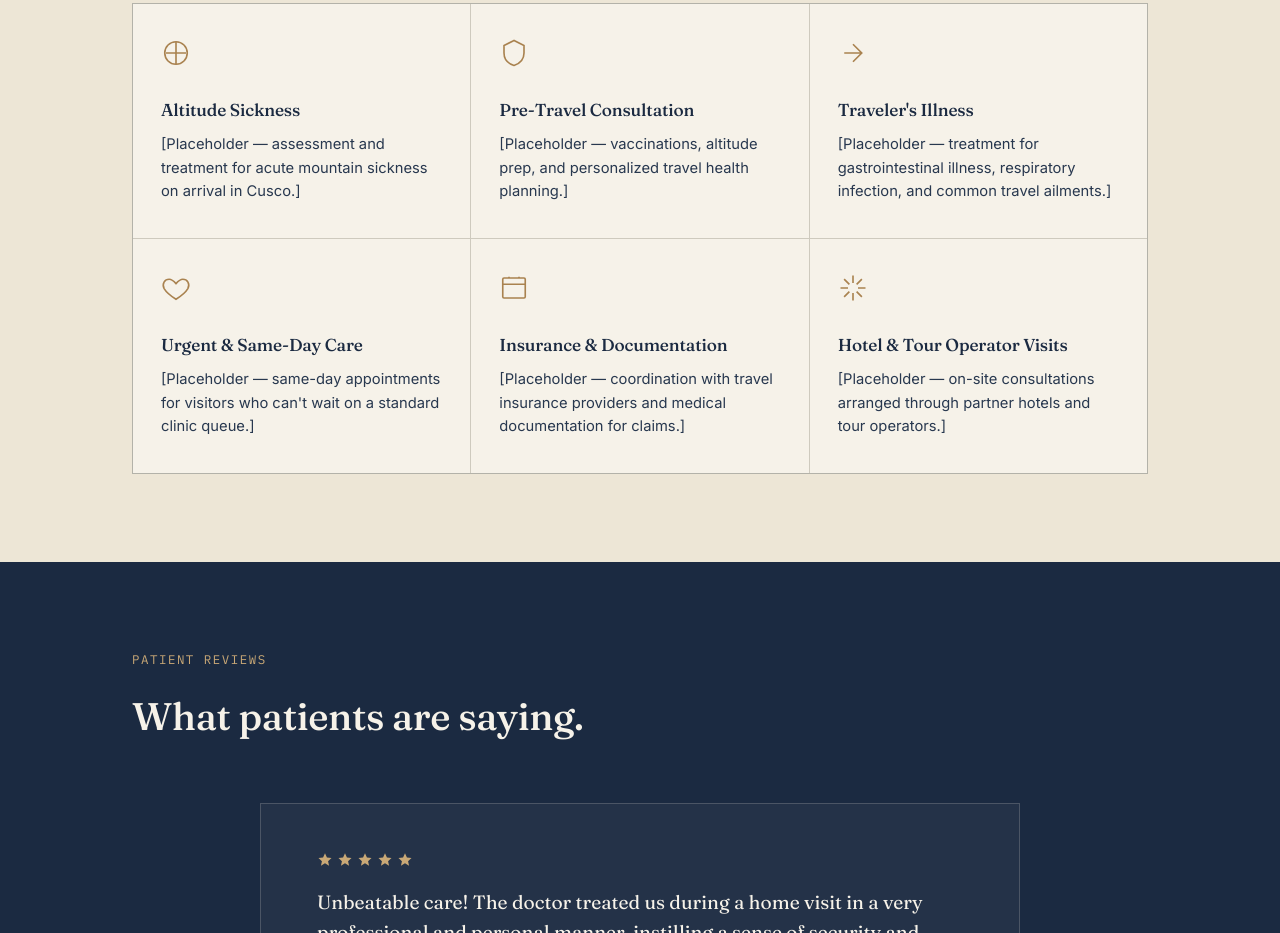
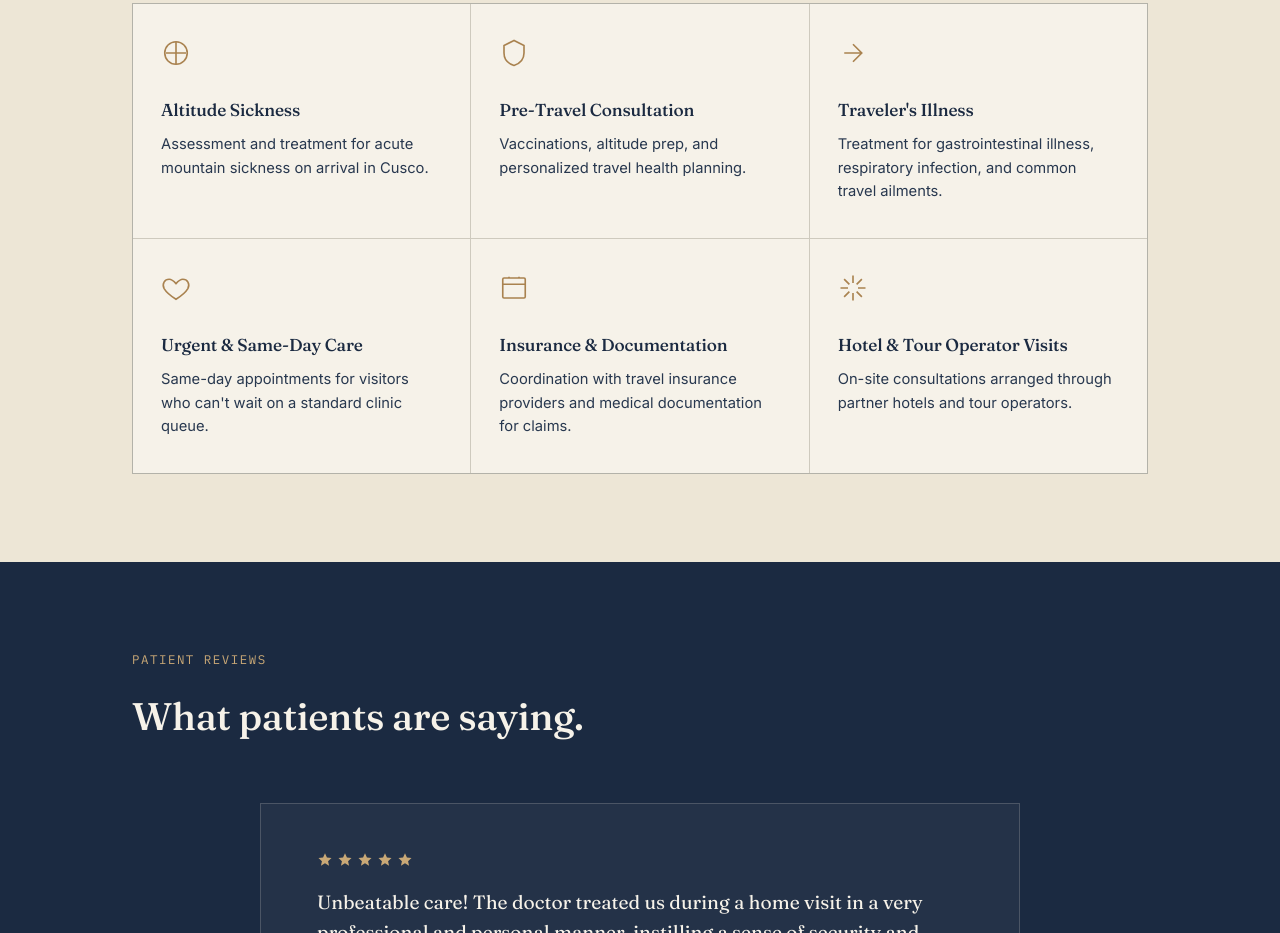
Before and after one commit to rhettjande-ai/drkaren-clinicwebsite, a plain HTML site: page index.html in a window 1280 px wide. Shown: the part 2518-3451 px from the top of the page. Drawn offline with Linux system fonts and the light colour scheme.

Commit message:
Replace placeholder text with actual service descriptions

```diff
--- a/index.html
+++ b/index.html
@@ -386,32 +386,32 @@
         <div class="service-card">
           <svg class="icon" viewBox="0 0 24 24" fill="none" xmlns="http://www.w3.org/2000/svg"><path d="M12 3v18M4 12h16" stroke="currentColor" stroke-width="1.3"/><circle cx="12" cy="12" r="9" stroke="currentColor" stroke-width="1.3"/></svg>
           <h3 data-en="Altitude Sickness" data-es="Mal de Altura">Altitude Sickness</h3>
-          <p data-en="[Placeholder — assessment and treatment for acute mountain sickness on arrival in Cusco.]" data-es="[Marcador de posición — evaluación y tratamiento del soroche agudo al llegar a Cusco.]">[Placeholder — assessment and treatment for acute mountain sickness on arrival in Cusco.]</p>
+          <p data-en="Assessment and treatment for acute mountain sickness on arrival in Cusco." data-es="Evaluación y tratamiento del soroche agudo al llegar a Cusco.">Assessment and treatment for acute mountain sickness on arrival in Cusco.</p>
         </div>
         <div class="service-card">
           <svg class="icon" viewBox="0 0 24 24" fill="none" xmlns="http://www.w3.org/2000/svg"><path d="M12 2L4 6v6c0 5 3.5 8.5 8 10 4.5-1.5 8-5 8-10V6l-8-4z" stroke="currentColor" stroke-width="1.3"/></svg>
           <h3 data-en="Pre-Travel Consultation" data-es="Consulta Previa al Viaje">Pre-Travel Consultation</h3>
-          <p data-en="[Placeholder — vaccinations, altitude prep, and personalized travel health planning.]" data-es="[Marcador de posición — vacunas, preparación para la altura y planificación de salud personalizada.]">[Placeholder — vaccinations, altitude prep, and personalized travel health planning.]</p>
+          <p data-en="Vaccinations, altitude prep, and personalized travel health planning." data-es="Vacunas, preparación para la altura y planificación de salud personalizada.">Vaccinations, altitude prep, and personalized travel health planning.</p>
         </div>
         <div class="service-card">
           <svg class="icon" viewBox="0 0 24 24" fill="none" xmlns="http://www.w3.org/2000/svg"><path d="M5 12h14M12 5l7 7-7 7" stroke="currentColor" stroke-width="1.3"/></svg>
           <h3 data-en="Traveler's Illness" data-es="Enfermedades del Viajero">Traveler's Illness</h3>
-          <p data-en="[Placeholder — treatment for gastrointestinal illness, respiratory infection, and common travel ailments.]" data-es="[Marcador de posición — tratamiento de enfermedades gastrointestinales, infecciones respiratorias y malestares comunes del viaje.]">[Placeholder — treatment for gastrointestinal illness, respiratory infection, and common travel ailments.]</p>
+          <p data-en="Treatment for gastrointestinal illness, respiratory infection, and common travel ailments." data-es="Tratamiento de enfermedades gastrointestinales, infecciones respiratorias y malestares comunes del viaje.">Treatment for gastrointestinal illness, respiratory infection, and common travel ailments.</p>
         </div>
         <div class="service-card">
           <svg class="icon" viewBox="0 0 24 24" fill="none" xmlns="http://www.w3.org/2000/svg"><path d="M12 21s-7-4.35-9.5-8.5C.5 8.5 3 5 6.5 5c2 0 3.5 1.2 5.5 3.5C14 6.2 15.5 5 17.5 5 21 5 23.5 8.5 21.5 12.5 19 16.65 12 21 12 21z" stroke="currentColor" stroke-width="1.3"/></svg>
           <h3 data-en="Urgent & Same-Day Care" data-es="Atención Urgente el Mismo Día">Urgent &amp; Same-Day Care</h3>
-          <p data-en="[Placeholder — same-day appointments for visitors who can't wait on a standard clinic queue.]" data-es="[Marcador de posición — citas el mismo día para visitantes que no pueden esperar en una fila de clínica estándar.]">[Placeholder — same-day appointments for visitors who can't wait on a standard clinic queue.]</p>
+          <p data-en="Same-day appointments for visitors who can't wait on a standard clinic queue." data-es="Citas el mismo día para visitantes que no pueden esperar en una fila de clínica estándar.">Same-day appointments for visitors who can't wait on a standard clinic queue.</p>
         </div>
         <div class="service-card">
           <svg class="icon" viewBox="0 0 24 24" fill="none" xmlns="http://www.w3.org/2000/svg"><rect x="3" y="4" width="18" height="16" rx="1" stroke="currentColor" stroke-width="1.3"/><path d="M3 9h18M8 4v-1M16 4v-1" stroke="currentColor" stroke-width="1.3"/></svg>
           <h3 data-en="Insurance & Documentation" data-es="Seguros y Documentación">Insurance &amp; Documentation</h3>
-          <p data-en="[Placeholder — coordination with travel insurance providers and medical documentation for claims.]" data-es="[Marcador de posición — coordinación con aseguradoras de viaje y documentación médica para reclamos.]">[Placeholder — coordination with travel insurance providers and medical documentation for claims.]</p>
+          <p data-en="Coordination with travel insurance providers and medical documentation for claims." data-es="Coordinación con aseguradoras de viaje y documentación médica para reclamos.">Coordination with travel insurance providers and medical documentation for claims.</p>
         </div>
         <div class="service-card">
           <svg class="icon" viewBox="0 0 24 24" fill="none" xmlns="http://www.w3.org/2000/svg"><path d="M12 2v6M12 16v6M4.9 4.9l4.2 4.2M14.9 14.9l4.2 4.2M2 12h6M16 12h6M4.9 19.1l4.2-4.2M14.9 9.1l4.2-4.2" stroke="currentColor" stroke-width="1.3"/></svg>
           <h3 data-en="Hotel & Tour Operator Visits" data-es="Visitas a Hoteles y Operadores Turísticos">Hotel &amp; Tour Operator Visits</h3>
-          <p data-en="[Placeholder — on-site consultations arranged through partner hotels and tour operators.]" data-es="[Marcador de posición — consultas a domicilio coordinadas con hoteles y operadores turísticos aliados.]">[Placeholder — on-site consultations arranged through partner hotels and tour operators.]</p>
+          <p data-en="On-site consultations arranged through partner hotels and tour operators." data-es="Consultas a domicilio coordinadas con hoteles y operadores turísticos aliados.">On-site consultations arranged through partner hotels and tour operators.</p>
         </div>
       </div>
     </div>
```
